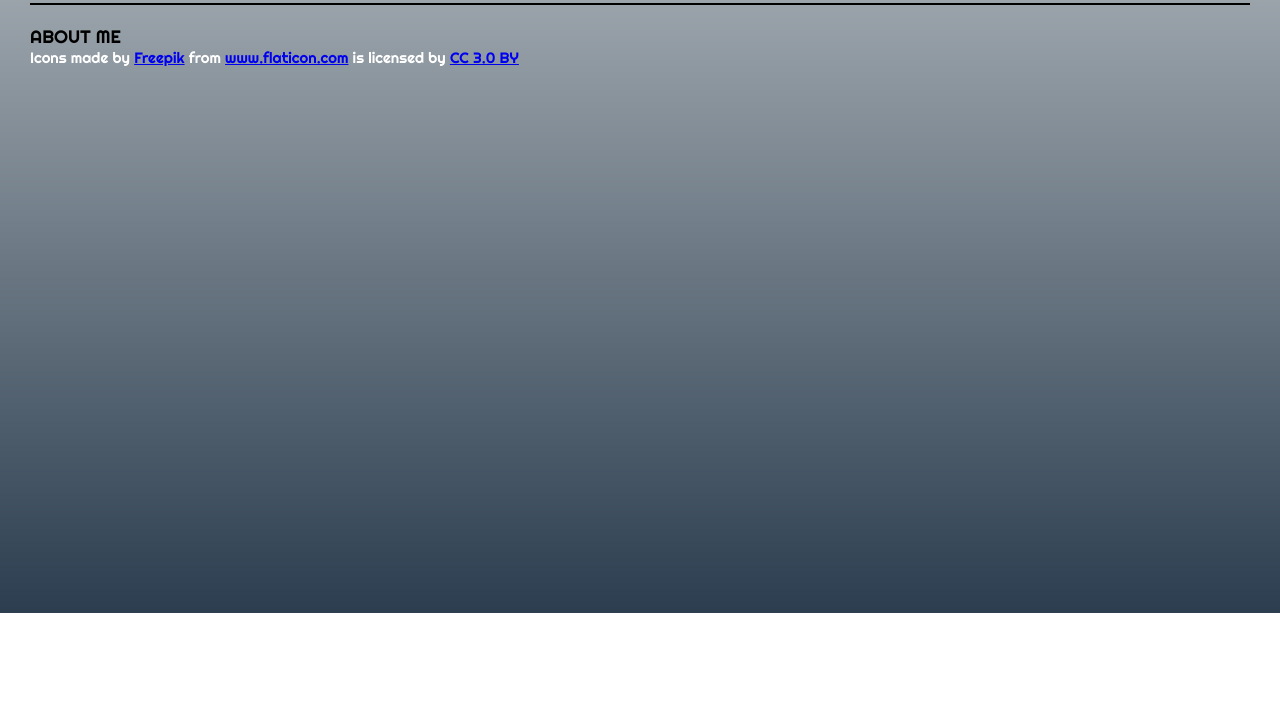
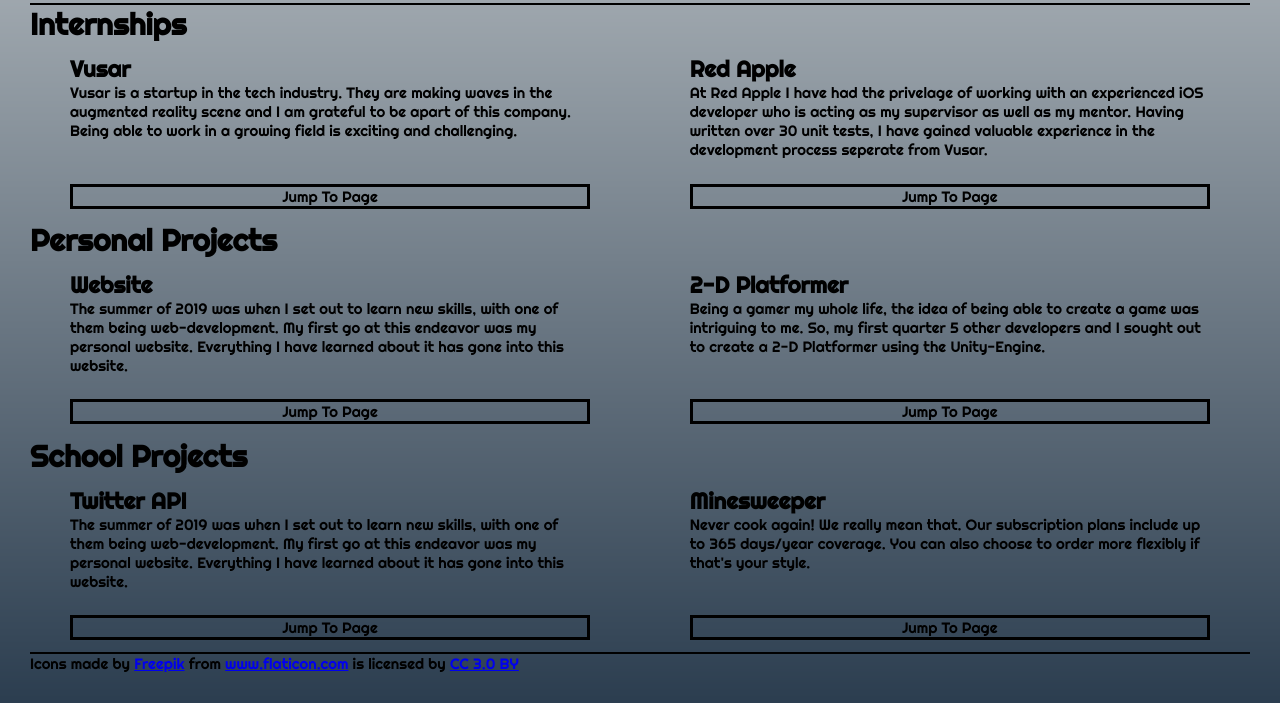
Before and after one commit to austin-keith-vigo/Portfolio, a plain HTML site: page index.html in a window 1280 px wide. Shown: the part 187-890 px from the top of the page. Before the commit the page ends 800 px from the top, so only its background shows below. Drawn offline with Linux system fonts and the light colour scheme.

Commit message:
implemented a lot of things
implemented a lot of things

```diff
--- a/Grid.css
+++ b/Grid.css
@@ -52,6 +52,8 @@
 
 .span-1-of-2 {
 	width: 49.2%;
+	padding-left: 40px;
+	padding-right: 40px;
 }
 
 /*  GO FULL WIDTH AT LESS THAN 480 PIXELS */
--- a/index.html
+++ b/index.html
@@ -14,7 +14,7 @@
 			</div>
 			<div class="nav-bar-box">
 				<ul class="nav-bar">
-					<li><a href="https://www.linkedin.com/in/austin-vigo/">iOS Development</a></li>
+					<li><a href="https://www.linkedin.com/in/austin-vigo/"">iOS Development</a></li>
 					<li><a href="#">Game Development</a></li>
 					<li><a href="#">Web Development</a></li>
 					<li><a href="#">Education</li>
@@ -22,27 +22,107 @@
 			</div>
 			<div class="reference-icons-box">
 				<ul class="reference-icons">
-					<li><a id="linkedin-icon" href="https://www.linkedin.com/in/austin-vigo/"><img src="linkedin.png" style="width:30px; height:30px" title="linkedin" ></a></li>
+					<li><a id="linkedin-icon" href="https://www.linkedin.com/in/austin-vigo/" target="_blank"><img src="linkedin.png" style="width:30px; height:30px" title="linkedin" ></a></li>
 					<li><a id="resume-icon" href="austins-resume.pdf" target="_blank"><img src="resume.png" style="width:30px; height:30px" title="resume"></a></li>
 				</ul>
-
 			</div>
 		</header>
-		<div class="about-me-box">
-			<div class="title-box" id="about-me-title">
-				ABOUT ME
+
+		<div class="line"></div>
+
+		<div class="highlights-box" id="internships-box">
+			<h1>Internships</h1>
+			<div class="row">
+				<div class="col span-1-of-2">
+					<h2>Vusar</h2>
+					<p>
+						Vusar is a startup in the tech industry. They are making waves in the augmented reality scene and I am grateful to be apart of this company. Being able to work in a growing field is exciting and challenging.
+					</p>
+				</div>
+				<div class="col span-1-of-2">
+					<h2>Red Apple</h2>
+					<p>
+						At Red Apple I have had the privelage of working with an experienced iOS developer who is acting as my supervisor as well as my mentor. Having written over 30 unit tests, I have gained valuable experience in the development process seperate from Vusar.
+					</p>
+				</div>
 			</div>
 		</div>
 
+		<div class="jump-to-buttons">
+			<div class="row">
+				<div class="col span-1-of-2">
+					<a class="jump-to-button" href="#">Jump To Page</a>
+				</div>
+				<div class="col span-1-of-2">
+					<a class="jump-to-button" href="#">Jump To Page</a>
+				</div>
+			</div>
 		</div>
 
 
+		<div class="highlights-box" id="personal-projects-box">
+		<h1>Personal Projects</h1>
+			<div class="row">
+				<div class="col span-1-of-2">
+					<h2>Website</h2>
+					<p>
+						The summer of 2019 was when I set out to learn new skills, with one of them being web-development. My first go at this endeavor was my personal website. Everything I have learned about it has gone into this website.
+					</p>
+				</div>
+				<div class="col span-1-of-2">
+					<h2>2-D Platformer</h2>
+					<p>
+						Being a gamer my whole life, the idea of being able to create a game was intriguing to me. So, my first quarter 5 other developers and I sought out to create a 2-D Platformer using the Unity-Engine.
+					</p>
+				</div>
+			</div>
+		</div>
 
+		<div class="jump-to-buttons">
+			<div class="row">
+				<div class="col span-1-of-2">
+					<a class="jump-to-button" href="#">Jump To Page</a>
+				</div>
+				<div class="col span-1-of-2">
+					<a class="jump-to-button" href="#">Jump To Page</a>
+				</div>
+			</div>
+		</div>
 
+		<div class="highlights-box" id="school-projects-box">
+		<h1>School Projects</h1>
+			<div class="row">
+				<div class="col span-1-of-2">
+					<h2>Twitter API</h2>
+					<p>
+						The summer of 2019 was when I set out to learn new skills, with one of them being web-development. My first go at this endeavor was my personal website. Everything I have learned about it has gone into this website.
+					</p>
+				</div>
+				<div class="col span-1-of-2">
+					<h2>Minesweeper</h2>
+					<p>
+						Never cook again! We really mean that. Our subscription plans include up to 365 days/year coverage. You can also choose to order more flexibly if that's your style.
+					</p>
+				</div>
+			</div>
+		</div>
 
-		<footer>
-			<div class="works-cited">Icons made by <a href="https://www.freepik.com/" title="Freepik">Freepik</a> from <a href="https://www.flaticon.com/"                 title="Flaticon">www.flaticon.com</a> is licensed by <a href="http://creativecommons.org/licenses/by/3.0/"                 title="Creative Commons BY 3.0" target="_blank">CC 3.0 BY</a>
+		<div class="jump-to-buttons">
+			<div class="row">
+				<div class="col span-1-of-2">
+					<a class="jump-to-button" href="#">Jump To Page</a>
+				</div>
+				<div class="col span-1-of-2">
+					<a class="jump-to-button" href="#">Jump To Page</a>
+				</div>
 			</div>
-		</footer>
+		</div>
+
+		<div class="line"></div>
 	</body>
+
+	<footer>
+		<div class="works-cited">Icons made by <a href="https://www.freepik.com/" title="Freepik">Freepik</a> from <a href="https://www.flaticon.com/"                 title="Flaticon">www.flaticon.com</a> is licensed by <a href="http://creativecommons.org/licenses/by/3.0/"                 title="Creative Commons BY 3.0" target="_blank">CC 3.0 BY</a>
+			</div>
+	</footer>
 </html>
--- a/style.css
+++ b/style.css
@@ -8,7 +8,7 @@
 }
 html {
 	font-size: 15px;
-	color: #fff;
+	color: #000;
 }
 
 /*--------------------------------------------------*/
@@ -16,8 +16,8 @@
 /*--------------------------------------------------*/
 .row{
 	margin: 0 auto;
+	position: relative;
 }
-
 /*--------------------------------------------------*/
 /* HEADER */
 /*--------------------------------------------------*/
@@ -48,12 +48,10 @@
     text-decoration: none;
     color: #000;
 }
+
 .reference-icons-box{
 	padding-top: 5px;
 	padding-bottom: 5px;
-	border-bottom-style: solid;
-	border-bottom-color: #000;
-	border-bottom-width: 2px;
 }
 .reference-icons{
 	text-align: center;
@@ -82,6 +80,31 @@
 	background-size: cover;
 	font-family: 'Righteous', cursive;
 	padding: 30px;
+
+}
+.highlights-box{
+	position: relative;
+	height: auto;
+}
+
+.jump-to-button{
+	display:block;
+	text-align: center;
+	text-decoration: none;
+	color: #000;
+	border-width: 3px;
+	border-color: #000;
+	border-style: solid;
+}
+
+.jump-to-button:hover {
+  box-shadow: 0 12px 16px 0 rgba(0,0,0,0.24), 0 17px 50px 0 rgba(0,0,0,0.19);
+}
+
+.line {
+	border-bottom-style: solid;
+	border-bottom-color: #000;
+	border-bottom-width: 2px;
 }
 
 /*--------------------------------------------------*/
@@ -90,9 +113,6 @@
 footer{
 	font-family: 'Righteous', cursive;
 }
-#about-me-title {
-	font-size: 18px;
-	text-align: left;
-}
+
 .works-cited{
 }
```
Also changed, not shown: about_me.txt (added).
